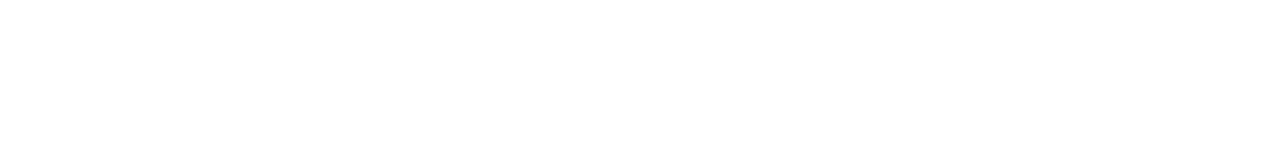
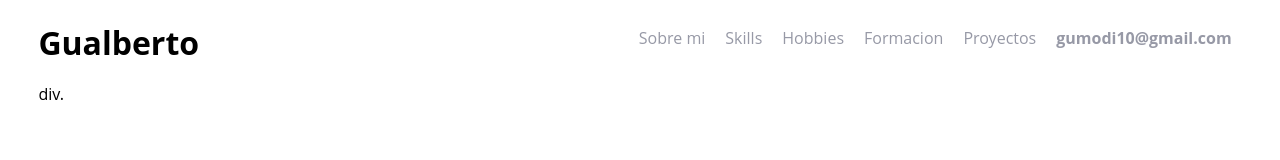
Before and after one commit to gumodi35/Challenge-Portafolio-Oracle-ONE, a plain HTML site: page index.html in a window 1280 px wide. Drawn offline with Linux system fonts and the light colour scheme.

Commit message:
terminando menu navegacion, iniciando seccion presentacion

```diff
--- /dev/null
+++ b/css/flexbox.css
@@ -0,0 +1,9 @@
+.headerPrincipal .container {
+	display: flex;
+	align-items: center;
+	justify-content: space-between;
+}
+
+.headerPrincipal-nav {
+	display: flex;
+}
--- /dev/null
+++ b/css/reset.css
@@ -0,0 +1,48 @@
+/* http://meyerweb.com/eric/tools/css/reset/
+   v2.0 | 20110126
+   License: none (public domain)
+*/
+
+html, body, div, span, applet, object, iframe,
+h1, h2, h3, h4, h5, h6, p, blockquote, pre,
+a, abbr, acronym, address, big, cite, code,
+del, dfn, em, img, ins, kbd, q, s, samp,
+small, strike, strong, sub, sup, tt, var,
+b, u, i, center,
+dl, dt, dd, ol, ul, li,
+fieldset, form, label, legend,
+table, caption, tbody, tfoot, thead, tr, th, td,
+article, aside, canvas, details, embed,
+figure, figcaption, footer, header, hgroup,
+menu, nav, output, ruby, section, summary,
+time, mark, audio, video {
+	margin: 0;
+	padding: 0;
+	border: 0;
+	font-size: 100%;
+	font: inherit;
+	vertical-align: baseline;
+}
+/* HTML5 display-role reset for older browsers */
+article, aside, details, figcaption, figure,
+footer, header, hgroup, menu, nav, section {
+	display: block;
+}
+body {
+	line-height: 1;
+}
+ol, ul {
+	list-style: none;
+}
+blockquote, q {
+	quotes: none;
+}
+blockquote:before, blockquote:after,
+q:before, q:after {
+	content: '';
+	content: none;
+}
+table {
+	border-collapse: collapse;
+	border-spacing: 0;
+}
--- a/css/style.css
+++ b/css/style.css
@@ -0,0 +1,40 @@
+body {
+    /* background: #F5F5F5; */
+    font-family: 'Open Sans', sans-serif;
+}
+
+.container {
+	width: 94%;
+	margin: 0 auto;
+}
+
+.headerPrincipal {
+	background-color: #FFF;
+	padding: 20px 0;
+}
+
+.headerPrincipal-titulo {
+	font-weight: bold;
+	font-size: 2em;
+
+}
+
+.headerPrincipal-titulo a {
+	text-decoration: none;
+	color: inherit;
+}
+
+.headerPrincipal-nav-link {
+	padding: 10px;
+	margin-bottom: 10px;
+	color: #9799A6;
+	background-color: #FFF;
+	text-decoration: none;
+	transition: .5s;
+	display: block;
+	/* border-bottom: 1px solid #9799A6; */
+}
+
+.headerPrincipal-nav-link:nth-last-child(1) {
+    font-weight: bold;
+}
--- a/index.html
+++ b/index.html
@@ -1,12 +1,40 @@
 <!DOCTYPE html>
 <html lang="en">
+
 <head>
     <meta charset="UTF-8">
     <meta http-equiv="X-UA-Compatible" content="IE=edge">
     <meta name="viewport" content="width=device-width, initial-scale=1.0">
     <title>Gualberto | Portfolio</title>
+    <link rel="stylesheet" href="css/reset.css">
+    <link rel="stylesheet" href="css/style.css">
+    <link rel="stylesheet" href="css/flexbox.css">
 </head>
+
 <body>
     <!-- HEADER -->
+    <header class="headerPrincipal">
+		<div class="container">
+			<h1 class="headerPrincipal-titulo">
+				<a href="#">Gualberto</a>
+			</h1>
+
+			<nav class="headerPrincipal-nav">
+				<a class="headerPrincipal-nav-link" href="#">Sobre mi</a>
+				<a class="headerPrincipal-nav-link" href="#">Skills</a>
+				<a class="headerPrincipal-nav-link" href="#">Hobbies</a>
+				<a class="headerPrincipal-nav-link" href="#">Formacion</a>
+				<a class="headerPrincipal-nav-link" href="#">Proyectos</a>
+                <a class="headerPrincipal-nav-link" href="#">gumodi10@gmail.com</a>
+			</nav>
+		</div>
+    </header>
+    <!-- MAIN -->
+<main class="contenidoPrincipal">
+    <div class="container">
+        div.
+    </div>
+</main>
 </body>
+
 </html>
```
Also changed, not shown: Home.png (added).
